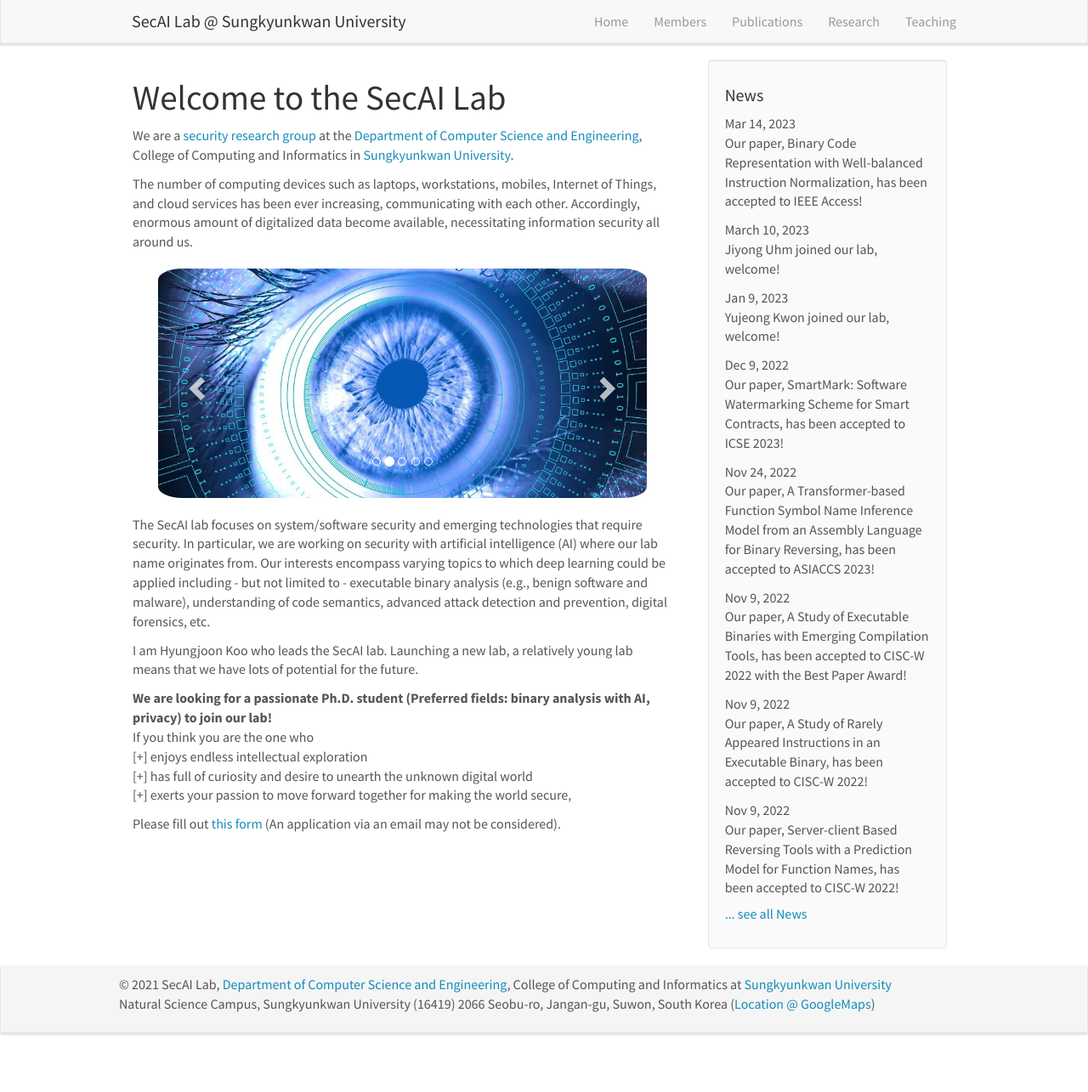
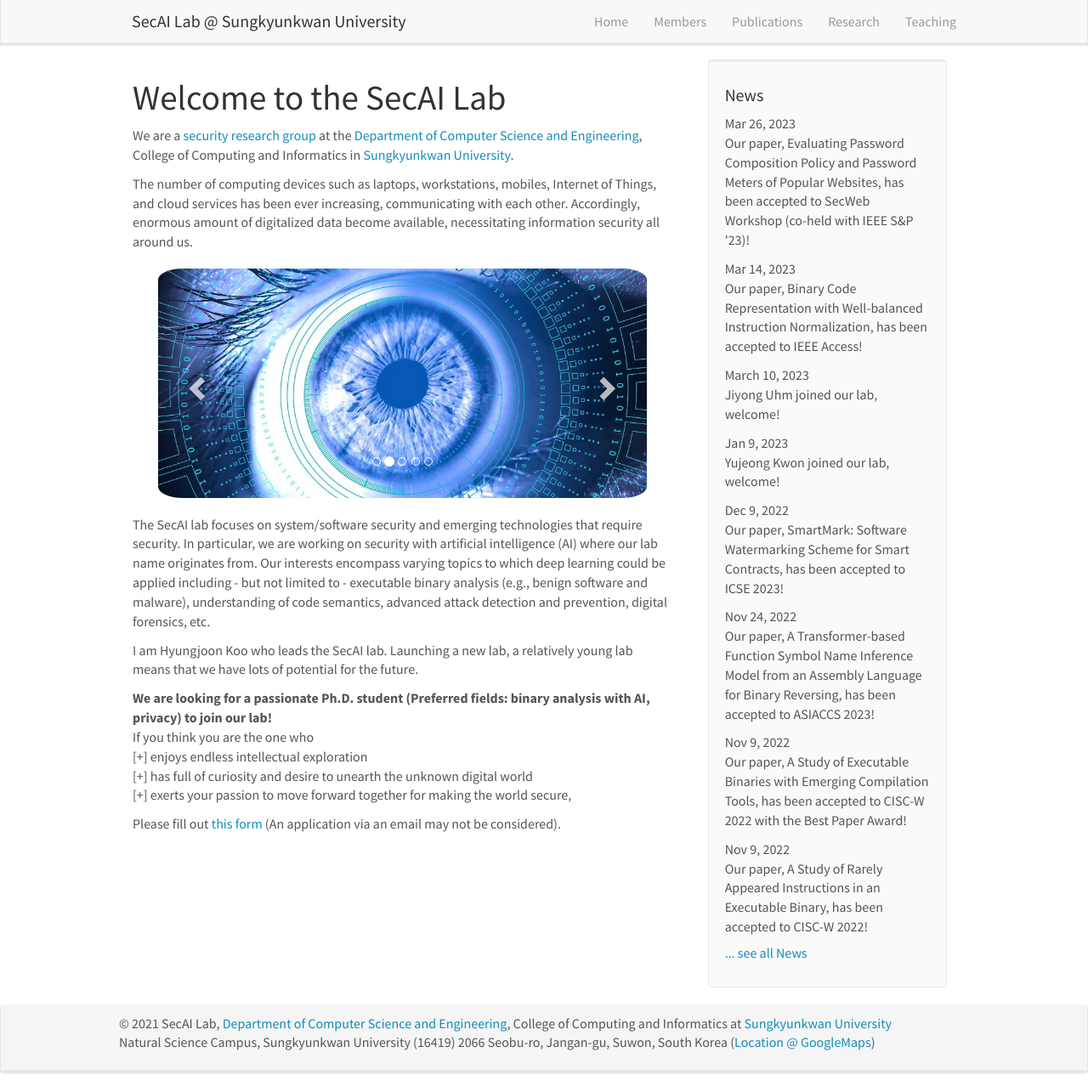
Before and after one commit to SecAI-Lab/secai-lab.github.io, a Jekyll site: the page built from _pages/home.md, in a window 1280 px wide and 1285 px high. Shown: the whole window at 85% size. Built offline with Jekyll 4.4.1, drawn with Linux system fonts in a browser that asks for light colours; nearby versions of some CDN libraries.

Commit message:
secweb 23 paper accepted

```diff
--- a/_data/news.yml
+++ b/_data/news.yml
@@ -1,3 +1,6 @@
+- date: Mar 26, 2023
+  headline: "Our paper, Evaluating Password Composition Policy and Password Meters of Popular Websites, has been accepted to SecWeb Workshop (co-held with IEEE S&P '23)!"
+
 - date: Mar 14, 2023
   headline: "Our paper, Binary Code Representation with Well-balanced Instruction Normalization, has been accepted to IEEE Access!"
 
--- a/_data/publist-workshops.yml
+++ b/_data/publist-workshops.yml
@@ -1,3 +1,13 @@
+- title: "Evaluating Password Composition Policy and Password Meters of Popular Websites"
+  image:
+  description:
+  authors: Kyungchan Lim, Joshua Hankyul Kang, Matthew Dixson, Hyungjoon Koo, and Doowon Kim (SecWeb 23)
+  link:
+    url: https://secweb.work/2023.html
+    display: Workshop on Designing Security for the Web (SecWeb ’23)
+  highlight: 0
+  news2:
+
 - title: "A Study of Executable Binaries with Emerging Compilation Tools"
   image:
   description:
```
